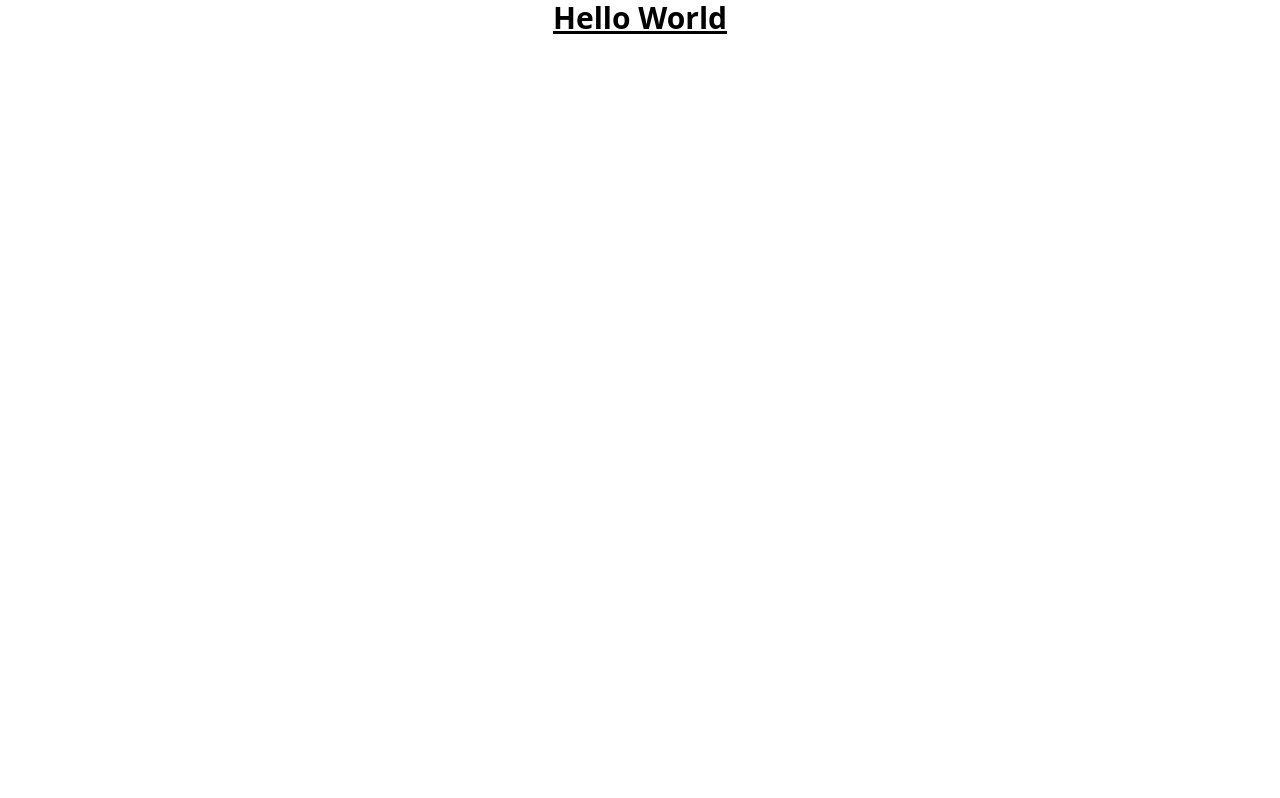
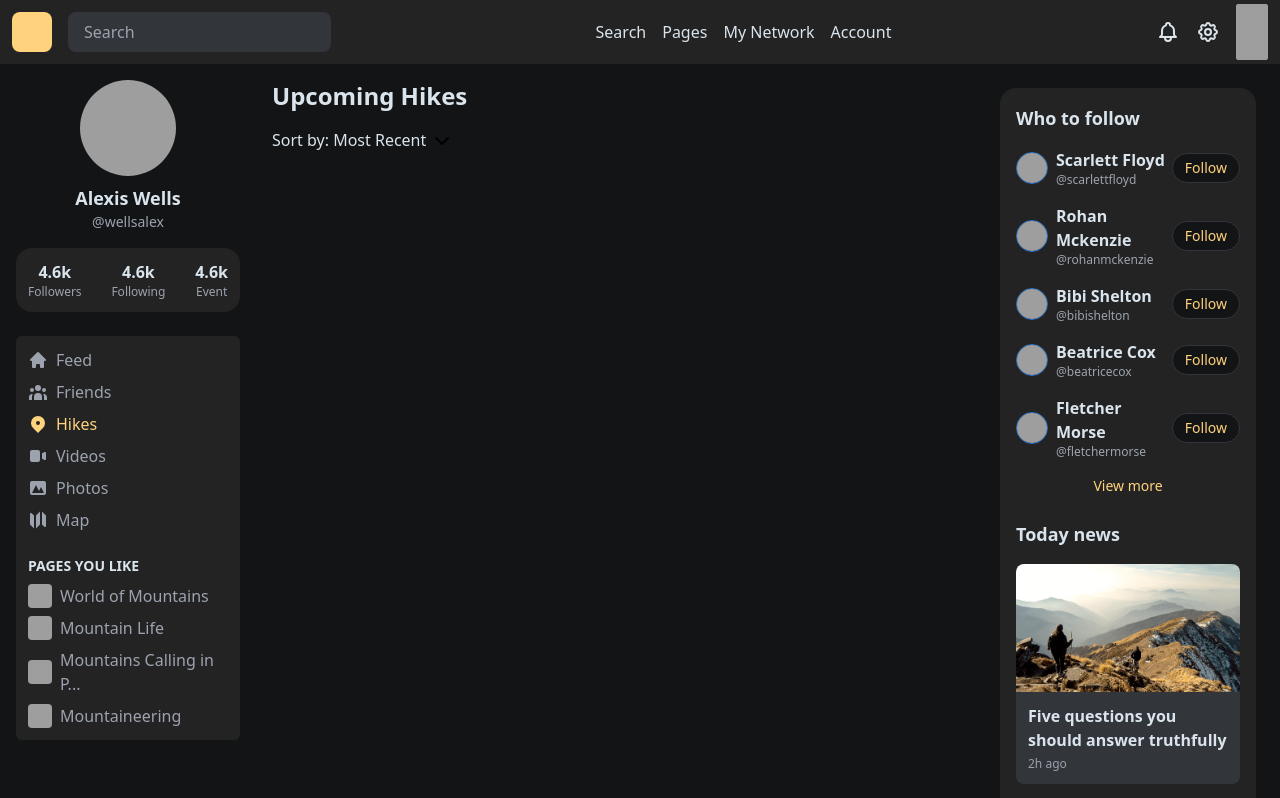
Before and after one commit to SuzyKenne/Hike-social-media, a React (Vite) app: page / in a window 1280 px wide. Shown: the top 798 px of the page. Built offline with nearby package versions, Linux system fonts and the light colour scheme; grey boxes are pictures that could not be loaded.

Commit message:
App content refactor

```diff
--- a/src/App.jsx
+++ b/src/App.jsx
@@ -1,8 +1,23 @@
+import ProfileSideBar from "./components/sideBar/ProfileSideBar";
+import TopBar from "./components/sideBar/TopBar";
+import './App.css';
+import FollowSuggestions from "./components/sideBar/FollowSuggestions";
+import Header from "./components/main-component/Header";
+
+
+
 function App() {
   return (
-    <>
-      <h1 className="text-center text-3xl font-bold underline">Hello World</h1>
-    </>
+    <div className="font-helvetica bg-[#131415] min-h-screen text-[#d9e4ed]">
+      <TopBar />
+      <div className="flex">
+        <ProfileSideBar />
+        <main className="flex-1 p-4">
+          <Header />
+        </main>
+        <FollowSuggestions />
+      </div>
+    </div>
   );
 }
 
```
